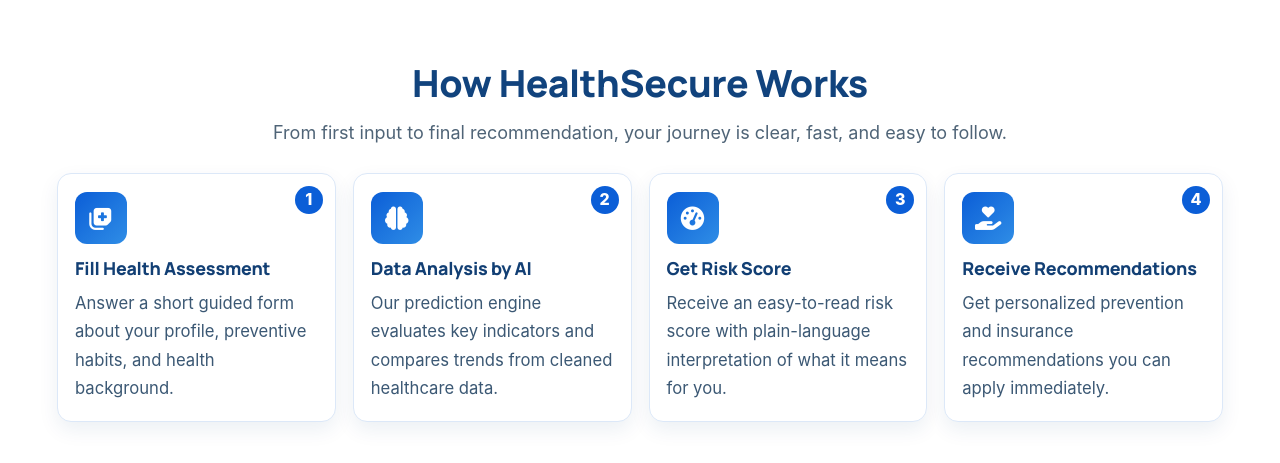
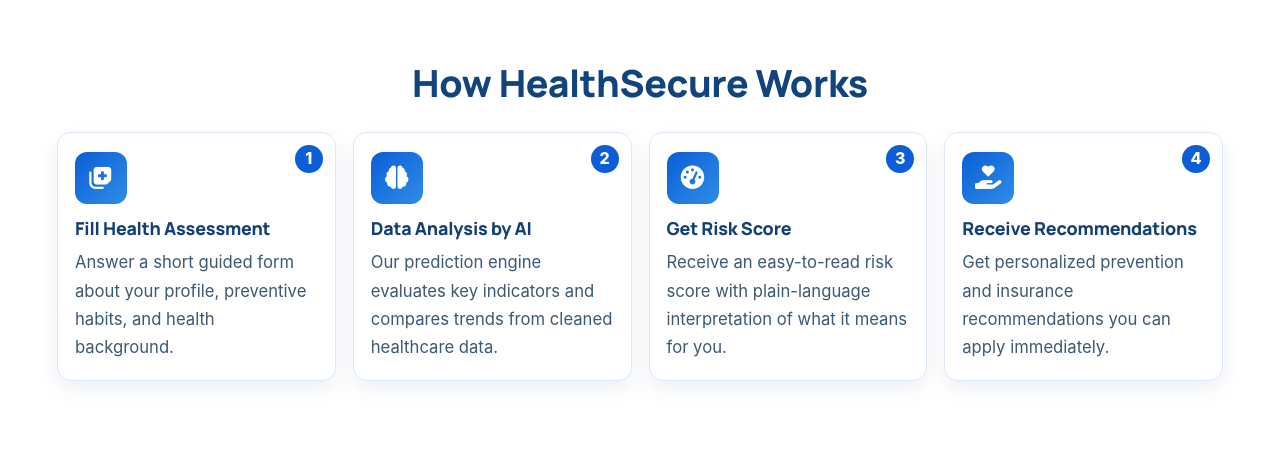
Before and after one commit to Nyangweso1/healthcare, a Flask app: page / in a window 1280 px wide. Shown: the part 687-1150 px from the top of the page. Run offline with Flask 3, Linux system fonts and the light colour scheme.

Commit message:
Remove description text from How HealthSecure Works section

```diff
--- a/templates/index.html
+++ b/templates/index.html
@@ -43,7 +43,6 @@
     <div class="section-container">
         <div class="how-it-works-header">
             <h2>How HealthSecure Works</h2>
-            <p>From first input to final recommendation, your journey is clear, fast, and easy to follow.</p>
         </div>
         <div class="how-it-works-steps" role="list" aria-label="How HealthSecure works in four steps">
             <article class="step-card reveal-on-scroll" role="listitem">
```
